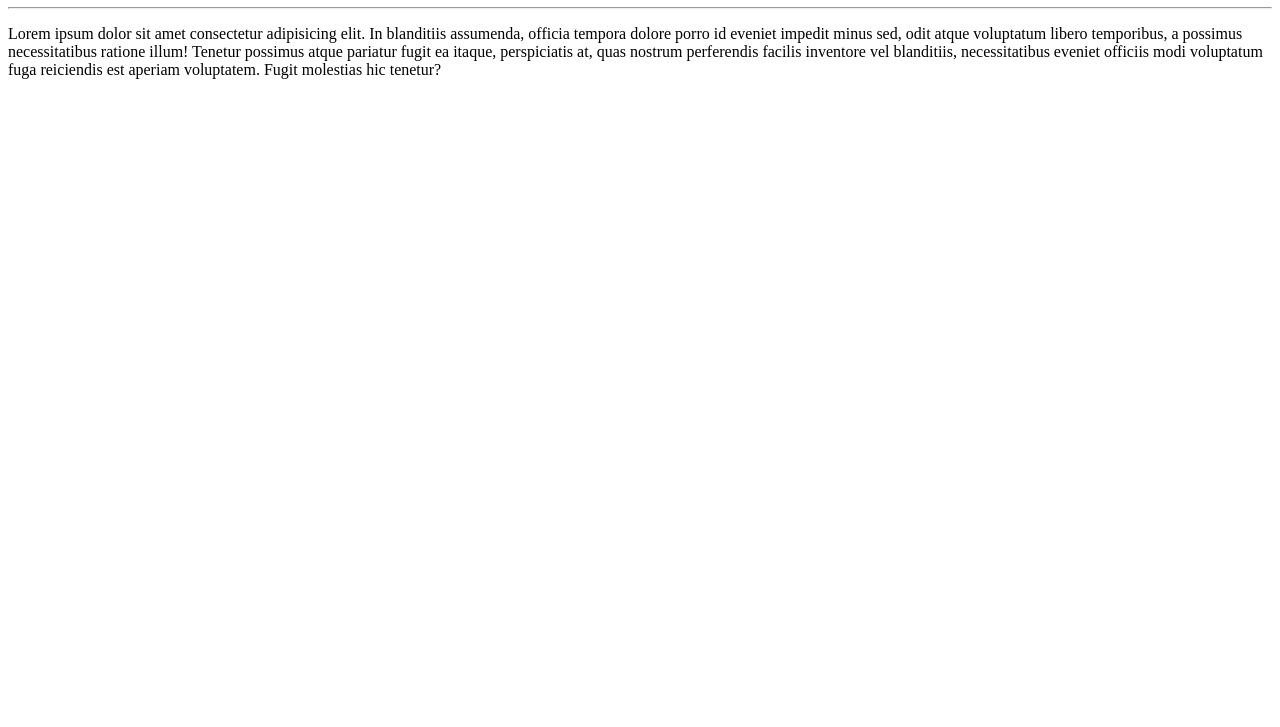
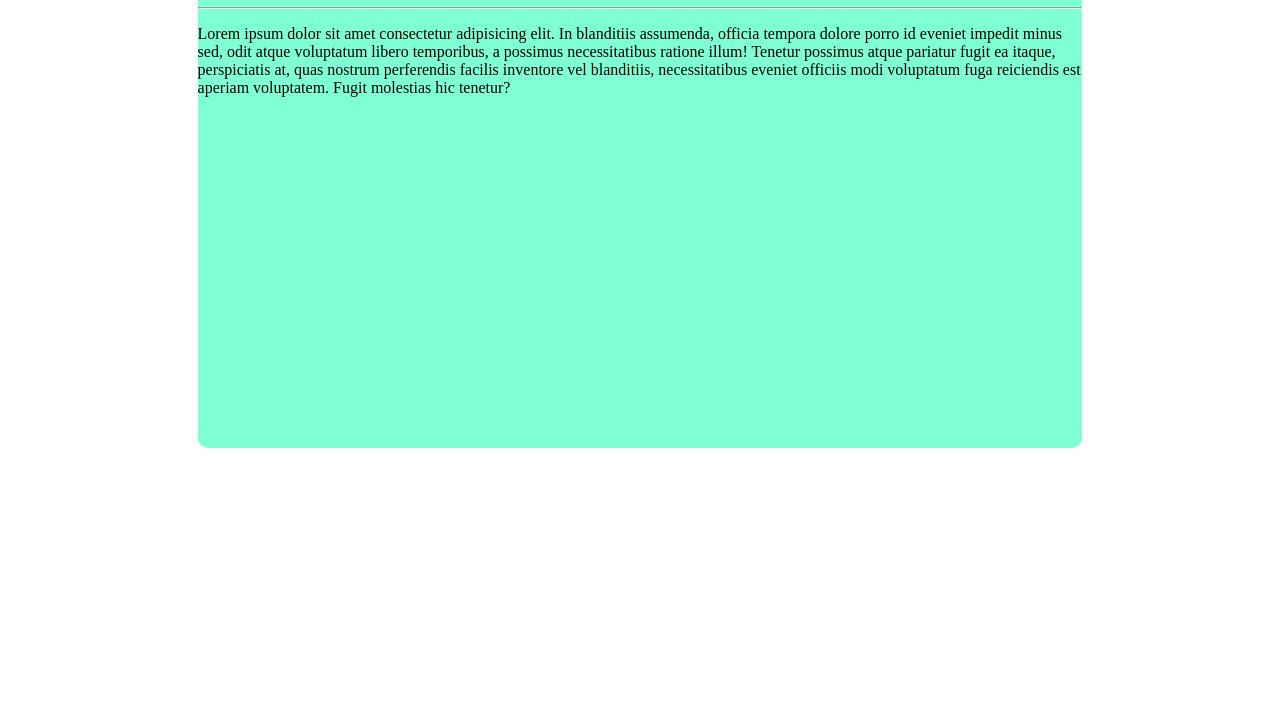
Before and after one commit to Susje22/publicidadsenati, a plain HTML site: page index.html in a window 1280 px wide. Shown: the part 73-800 px from the top of the page. Drawn offline with Linux system fonts and the light colour scheme.

Commit message:
se agregó contenedor y vincular con estilos

```diff
--- a/estilo.css
+++ b/estilo.css
@@ -0,0 +1,7 @@
+.contenedor{
+    background-color: aquamarine;
+    width: 70%;
+    height: 500px;
+    margin: auto;
+    border-radius: 10px;
+}
--- a/index.html
+++ b/index.html
@@ -4,9 +4,10 @@
     <meta charset="UTF-8">
     <meta name="viewport" content="width=device-width, initial-scale=1.0">
     <title>Document</title>
+    <link rel="stylesheet" href="estilo.css">
 </head>
 <body>
-    <div>
+    <div class="contenedor">
         <h1>
             capacitacion senati
 
```
